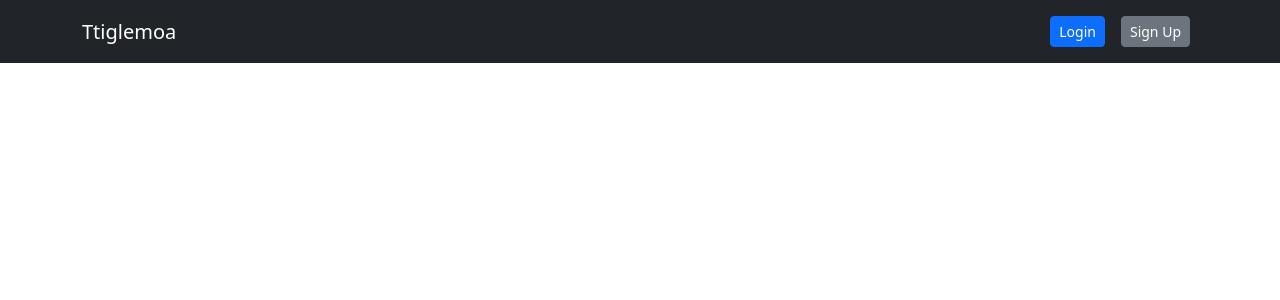
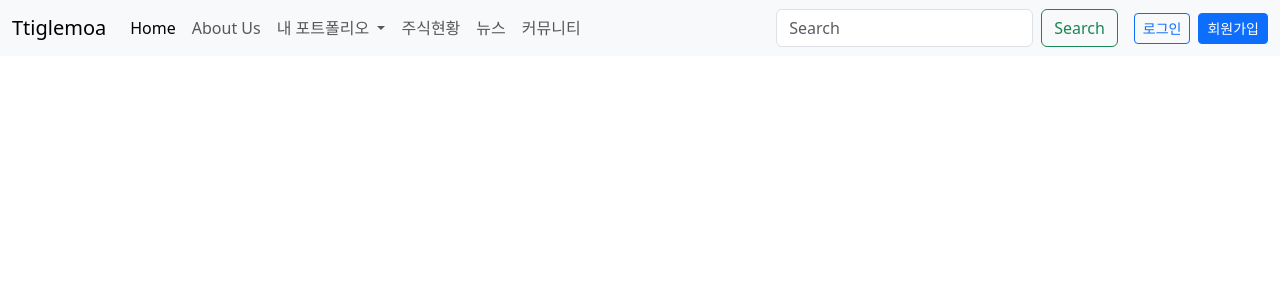
Before and after one commit to daemonXid/ttiglemoa, a Django app: template templates/common/base.html in a window 1280 px wide. Shown: the top 300 px of the page. Run offline with Django 5.2, Linux system fonts and the light colour scheme; the template is opened without the code that fills it, so the values that code supplies are empty.

Commit message:
navbar.html 기존형식 유지 및 추가

```diff
--- a/templates/common/navbar.html
+++ b/templates/common/navbar.html
@@ -1,32 +1,64 @@
-<nav class="navbar navbar-expand-lg navbar-dark bg-dark">
-    <div class="container">
+<nav class="navbar navbar-expand-lg bg-body-tertiary">
+  <div class="container-fluid">
     <a class="navbar-brand" href="{% url 'tm_begin:index' %}">Ttiglemoa</a>
-        <button class="navbar-toggler" type="button" data-bs-toggle="collapse" data-bs-target="#navbarNav" aria-controls="navbarNav" aria-expanded="false" aria-label="Toggle navigation">
+    <button class="navbar-toggler" type="button" data-bs-toggle="collapse" data-bs-target="#navbarSupportedContent" aria-controls="navbarSupportedContent" aria-expanded="false" aria-label="Toggle navigation">
       <span class="navbar-toggler-icon"></span>
     </button>
-        <div class="collapse navbar-collapse" id="navbarNav">
-            <ul class="navbar-nav ms-auto">
+    <div class="collapse navbar-collapse" id="navbarSupportedContent">
+      <ul class="navbar-nav me-auto mb-2 mb-lg-0">
+        <li class="nav-item">
+          <a class="nav-link active" aria-current="page" href="{% url 'tm_begin:index' %}">Home</a>
+        </li>
+        <li class="nav-item">
+          <a class="nav-link" href="#">About Us</a>
+        </li>
+        <li class="nav-item dropdown">
+          <a class="nav-link dropdown-toggle" href="#" role="button" data-bs-toggle="dropdown" aria-expanded="false">
+            내 포트폴리오
+          </a>
+          <ul class="dropdown-menu">
+            <li><a class="dropdown-item" href="#">주식</a></li>
+            <li><a class="dropdown-item" href="#">채권</a></li>
+            <li><hr class="dropdown-divider"></li>
+            <li><a class="dropdown-item" href="#">Something else here</a></li>
+          </ul>
+        </li>
+        <li class="nav-item">
+          <a class="nav-link" href="#">주식현황</a>
+        </li>
+        <li class="nav-item">
+          <a class="nav-link" href="#">뉴스</a>
+        </li>
+        <li class="nav-item">
+          <a class="nav-link" href="#">커뮤니티</a>
+        </li>
+      </ul>
+
+      <form class="d-flex me-3" role="search">
+        <input class="form-control me-2" type="search" placeholder="Search" aria-label="Search"/>
+        <button class="btn btn-outline-success" type="submit">Search</button>
+      </form>
+
+      <ul class="navbar-nav mb-2 mb-lg-0">
         {% if user.is_authenticated %}
-                    <!-- Links for logged-in users -->
           <li class="nav-item">
-                        <a class="nav-link" href="{% url 'tm_account:mypage' %}">My Page</a>
+              <a class="nav-link" href="{% url 'tm_account:mypage' %}">My Page ({{ user.username }})</a>
           </li>
           <li class="nav-item">
             <form action="{% url 'tm_account:logout' %}" method="post" class="d-inline">
               {% csrf_token %}
-                            <button type="submit" class="btn btn-link nav-link">Logout</button>
+              <button type="submit" class="btn btn-outline-secondary btn-sm">Logout</button>
             </form>
           </li>
         {% else %}
-                    <!-- Links for logged-out users -->
-                    <li class="nav-item">
-                        <a class="nav-link" href="{% url 'tm_account:login' %}">
-                            <button class="btn btn-primary btn-sm">Login</button>
+          <li class="nav-item me-2">
+            <a href="{% url 'tm_account:login' %}">
+              <button class="btn btn-outline-primary btn-sm">로그인</button>
             </a>
           </li>
           <li class="nav-item">
-                        <a class="nav-link" href="{% url 'tm_account:signup' %}">
-                            <button class="btn btn-secondary btn-sm">Sign Up</button>
+            <a href="{% url 'tm_account:signup' %}">
+              <button class="btn btn-primary btn-sm">회원가입</button>
             </a>
           </li>
         {% endif %}
```
Lines whose indentation alone changed are shown as unchanged.
